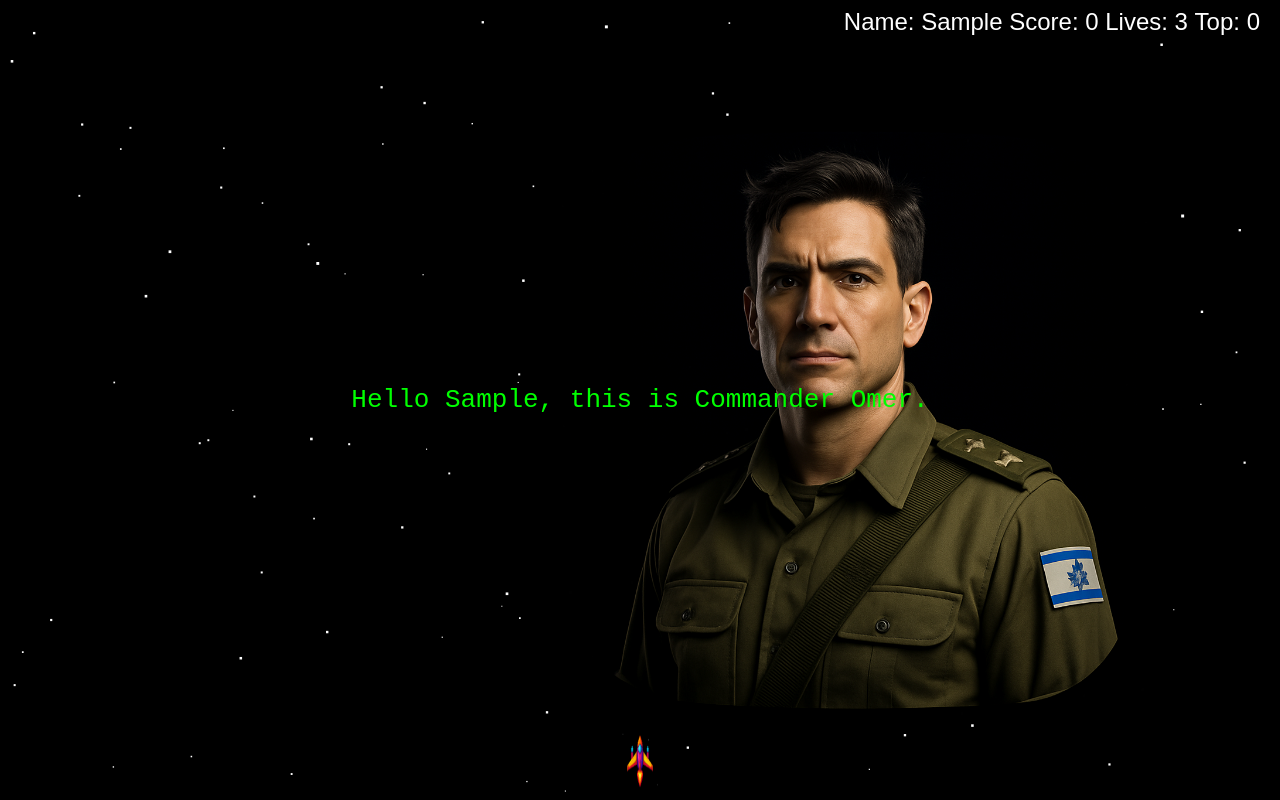
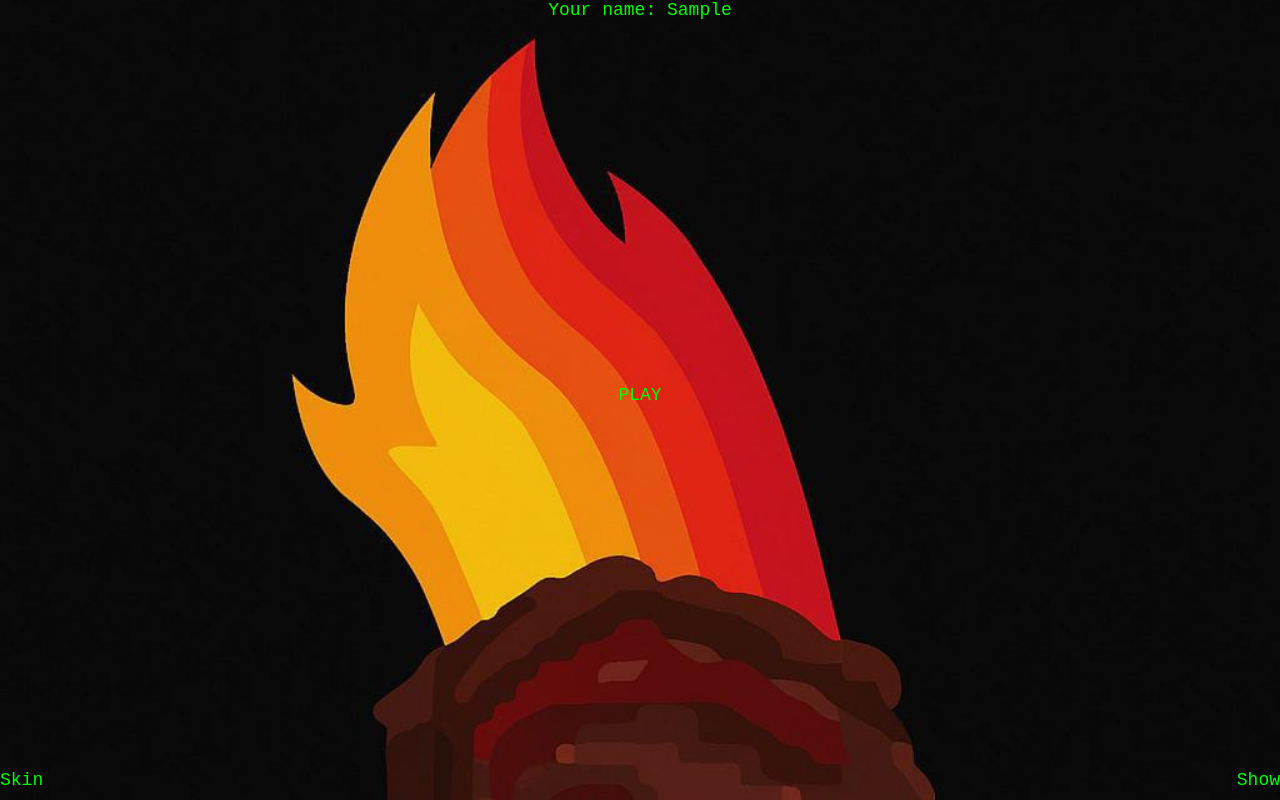
Before and after one commit to moshemery/TestG1, a plain HTML site: page index.html in a window 1280 px wide. Both pictures are taken after typing "Sample" into the empty fields and a click on the button "Start". Drawn offline with Linux system fonts and the light colour scheme.

Commit message:
deploy: b8ee8f798095b66c491092f29f97059a6646da72

```diff
--- /dev/null
+++ b/dist/lobby.js
@@ -0,0 +1,17 @@
+export function showLobby(playerName, onPlay) {
+    const lobby = document.getElementById('lobby');
+    const nameSpan = document.getElementById('lobby-name');
+    const playEl = document.getElementById('lobby-play');
+    if (!lobby || !nameSpan || !playEl) {
+        onPlay();
+        return;
+    }
+    nameSpan.textContent = playerName;
+    lobby.style.display = 'flex';
+    const handler = () => {
+        lobby.style.display = 'none';
+        playEl.removeEventListener('click', handler);
+        onPlay();
+    };
+    playEl.addEventListener('click', handler);
+}
--- a/dist/main.js
+++ b/dist/main.js
@@ -6,6 +6,7 @@ import { scoreboard, scoreboardRight, sendScoreToAirtable, fetchTopScores, displ
 import { drawTopInfo } from './topInfo.js';
 import { vrMode, SCALE } from './config.js';
 import { showPrefixStory, prefixActive } from './prefix.js';
+import { showLobby } from './lobby.js';
 const canvas = document.getElementById('game');
 const nameModal = document.getElementById('name-modal');
 const nameForm = document.getElementById('name-form');
@@ -550,8 +551,10 @@ if (!playerName) {
 }
 else {
     paused = true;
-    showPrefixStory(playerName, () => {
-        paused = false;
+    showLobby(playerName, () => {
+        showPrefixStory(playerName, () => {
+            paused = false;
+        });
     });
 }
 nameForm.addEventListener('submit', e => {
@@ -563,8 +566,10 @@ nameForm.addEventListener('submit', e => {
         topScore = parseInt(localStorage.getItem(HIGH_SCORE_KEY) || '0');
         nameModal.style.display = 'none';
         paused = true;
-        showPrefixStory(playerName, () => {
-            paused = false;
+        showLobby(playerName, () => {
+            showPrefixStory(playerName, () => {
+                paused = false;
+            });
         });
     }
 });
--- a/index.html
+++ b/index.html
@@ -44,10 +44,56 @@
       transition: opacity 3s ease;
       z-index: 9;
     }
+    #lobby {
+      position: absolute;
+      top: 0;
+      left: 0;
+      width: 100%;
+      height: 100%;
+      display: none;
+      flex-direction: column;
+      justify-content: space-between;
+      align-items: center;
+      color: #0f0;
+      font-family: monospace;
+      font-size: 18px;
+      background-image: url('resources/stroid2.jpeg');
+      background-size: cover;
+      animation: lobby-scroll 20s linear infinite;
+      z-index: 11;
+    }
+    @keyframes lobby-scroll {
+      from { background-position: 0 0; }
+      to { background-position: 0 100%; }
+    }
+    #lobby-play {
+      margin-top: auto;
+      margin-bottom: auto;
+      animation: blink 1s step-start infinite;
+      cursor: pointer;
+    }
+    @keyframes blink {
+      0%, 50%, 100% { opacity: 1; }
+      25%, 75% { opacity: 0; }
+    }
+    #lobby-bottom {
+      width: 100%;
+      display: flex;
+      justify-content: space-between;
+      padding: 0 20px 10px;
+    }
   </style>
 </head>
 <body>
   <canvas id="game"></canvas>
+  <div id="lobby">
+    <div id="lobby-top">Your name: <span id="lobby-name"></span></div>
+    <div id="lobby-play">PLAY</div>
+    <div id="lobby-bottom">
+      <span>Skin</span>
+      <span>Show</span>
+    </div>
+  </div>
   <div id="name-modal" style="position:absolute; top:50%; left:50%; transform:translate(-50%, -50%); display:none; background:white; padding:20px; border:1px solid #ccc;">
     <form id="name-form">
       <label for="username-input">Enter your name:</label>
```
